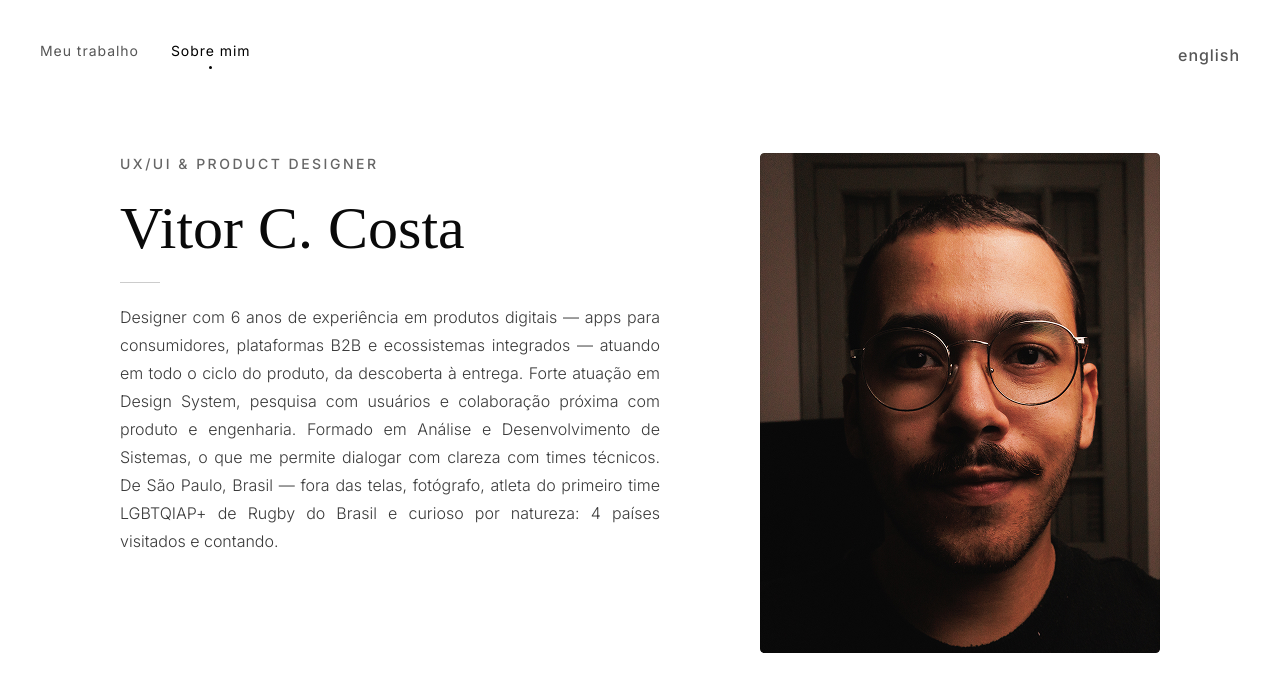
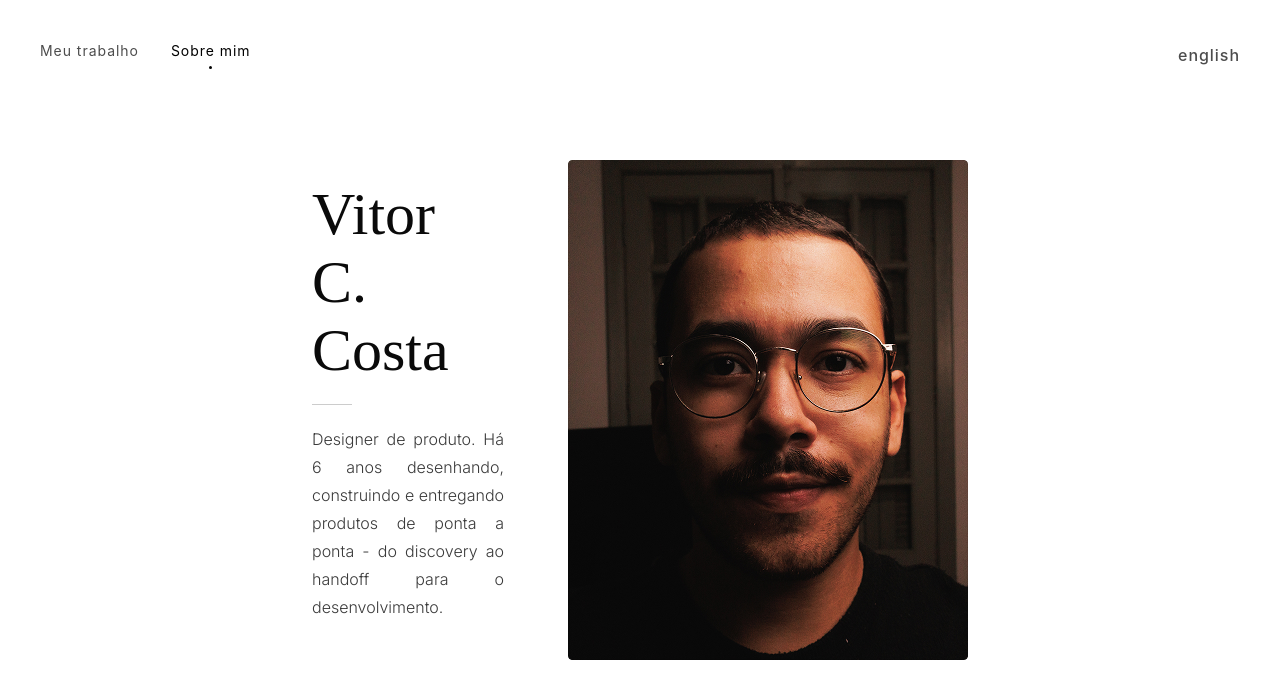
Before and after one commit to rootMaister/Portfolio2026, a React (Vite) app: page /about in a window 1280 px wide. Shown: the top 698 px of the page. Built offline with nearby package versions, Linux system fonts and the light colour scheme; a web font is replaced by a local one.

Commit message:
Copy ajustments

```diff
--- a/src/app/App.tsx
+++ b/src/app/App.tsx
@@ -12,7 +12,7 @@ import About from "./pages/About";
 import { useLang } from "../context/LanguageContext";
 import { t } from "../data/translations";
 
-const NAME = "VITOR C. COSTA";
+const NAME = "VITOR COSTA";
 
 function AnimatedName() {
   return (
@@ -64,12 +64,10 @@ function Home() {
     >
       <CustomCursor isHovering={isHovering} />
 
-      {/* Header */}
-      <header className="px-5 sm:px-10 pt-10 pb-16">
-        <Nav />
-
+      {/* Hero */}
+      <div className="px-5 sm:px-10 pt-[100px] pb-16">
         {/* Hero name — animated letters */}
-        <div className="mt-[9vh] mb-[9vh]">
+        <div className="mt-[9vh] mb-[9vh] max-w-[80%] mx-auto">
           <AnimatedName />
         </div>
 
@@ -79,9 +77,9 @@ function Home() {
             {tr.hero.subtitle}
           </p>
         </div>
-      </header>
+      </div>
 
-      <main className="px-5 sm:px-10 pb-16">
+      <main className="px-5 sm:px-10 pb-16 max-w-[80%] mx-auto">
         <GalleryGrid
           onHoverChange={setIsHovering}
           onProjectClick={setSelectedProjectId}
@@ -133,13 +131,27 @@ function ScrollSmootherWrapper({ children }: { children: React.ReactNode }) {
   );
 }
 
+function FixedHeader() {
+  return (
+    <header
+      className="fixed top-0 left-0 right-0 z-50 px-5 sm:px-10 pt-10 pb-4"
+      style={{ mixBlendMode: "difference" }}
+    >
+      <Nav />
+    </header>
+  );
+}
+
 export default function App() {
   return (
+    <>
+      <FixedHeader />
       <ScrollSmootherWrapper>
         <Routes>
           <Route path="/" element={<Home />} />
           <Route path="/about" element={<About />} />
         </Routes>
       </ScrollSmootherWrapper>
+    </>
   );
 }
--- a/src/app/components/GalleryGrid.tsx
+++ b/src/app/components/GalleryGrid.tsx
@@ -82,7 +82,7 @@ function GalleryCard({ item, index, onHoverChange, onProjectClick }: CardProps)
 
   return (
     <motion.div
-      className="relative overflow-hidden rounded-[4px] cursor-none"
+      className="relative overflow-hidden cursor-none"
       onMouseEnter={handleEnter}
       onMouseLeave={handleLeave}
       onTouchStart={handleEnter}
@@ -198,7 +198,7 @@ function GalleryCard({ item, index, onHoverChange, onProjectClick }: CardProps)
 
 export function GalleryGrid({ onHoverChange, onProjectClick }: GalleryGridProps) {
   return (
-    <ResponsiveMasonry columnsCountBreakPoints={{ 640: 1, 1024: 2, 1280: 3 }}>
+    <ResponsiveMasonry columnsCountBreakPoints={{ 640: 1, 1024: 2 }}>
       <Masonry gutter="0px">
         {projects.map((item, index) => (
           <GalleryCard
--- a/src/app/components/Nav.tsx
+++ b/src/app/components/Nav.tsx
@@ -15,8 +15,8 @@ function NavLink({ to, children }: NavLinkProps) {
   return (
     <Link
       to={to}
-      className={`relative flex flex-col items-center gap-[5px] transition-colors cursor-none ${
-        isActive ? "text-black" : "hover:text-black"
+      className={`relative flex flex-col items-center gap-[5px] transition-opacity cursor-none text-white ${
+        isActive ? "opacity-100" : "opacity-70 hover:opacity-100"
       }`}
     >
       {children}
@@ -24,7 +24,7 @@ function NavLink({ to, children }: NavLinkProps) {
         {isActive && (
           <motion.span
             layoutId="nav-dot"
-            className="block w-[3px] h-[3px] rounded-full bg-black"
+            className="block w-[3px] h-[3px] rounded-full bg-white"
             transition={{ type: "spring", stiffness: 400, damping: 30 }}
           />
         )}
@@ -38,14 +38,14 @@ export function Nav() {
   const tr = t[lang].nav;
 
   return (
-    <div className="flex items-center justify-between text-[#565656] text-[14px] tracking-[0.96px] w-full whitespace-nowrap">
+    <div className="flex items-center justify-between text-white text-[14px] tracking-[0.96px] w-full whitespace-nowrap">
       <div className="flex gap-[32px] items-center">
         <NavLink to="/">{tr.work}</NavLink>
         <NavLink to="/about">{tr.about}</NavLink>
       </div>
       <button
         onClick={toggle}
-        className="cursor-none hover:text-black transition-colors"
+        className="cursor-none opacity-70 hover:opacity-100 transition-opacity"
       >
         {tr.lang}
       </button>
--- a/src/app/components/ProjectModal.tsx
+++ b/src/app/components/ProjectModal.tsx
@@ -327,7 +327,7 @@ export function ProjectModal({ projectId, onClose }: ProjectModalProps) {
             className="fixed inset-0 z-50 flex items-center justify-center pointer-events-none"
           >
           <motion.div
-            className="relative w-full md:w-[99%] xl:w-[55%] max-h-[90vh] md:max-h-[99vh] xl:max-h-[90vh] bg-white rounded-[8px] overflow-y-auto cursor-none pointer-events-auto modal-scrollbar"
+            className="relative w-full md:w-[99%] xl:w-[55%] max-h-[90vh] md:max-h-[99vh] xl:max-h-[90vh] bg-white rounded-[16px] overflow-y-auto cursor-none pointer-events-auto modal-scrollbar"
             style={{ fontFamily: "'Inter', sans-serif" } as React.CSSProperties}
             initial={{ opacity: 0, y: 40, scale: 0.97 }}
             animate={{ opacity: 1, y: 0, scale: 1 }}
--- a/src/app/pages/About.tsx
+++ b/src/app/pages/About.tsx
@@ -1,6 +1,5 @@
 import { motion } from "motion/react";
 import { CustomCursor } from "../components/CustomCursor";
-import { Nav } from "../components/Nav";
 import { useLang } from "../../context/LanguageContext";
 import { t } from "../../data/translations";
 
@@ -33,13 +32,9 @@ export default function About() {
     >
       <CustomCursor isHovering={false} />
 
-      {/* Header / Nav */}
-      <header className="px-5 sm:px-10 pt-10 pb-6">
-        <Nav />
-      </header>
-
+      <div className="max-w-[70%] mx-auto pt-[100px]">
             {/* Hero */}
-      <section className="px-5 sm:px-10 lg:px-[120px] pt-[60px] pb-[80px] flex flex-col lg:flex-row items-start justify-between gap-10 lg:gap-16">
+            <section className="px-5 sm:px-10 lg:px-[120px] pt-[60px] pb-[80px] flex flex-col lg:flex-row items-start justify-between gap-10 lg:gap-16 ">
                 <motion.div className="flex flex-col gap-5 max-w-[580px]" {...fadeUp(0)}>
                   <p className="text-[#666] text-[14px] tracking-[2.5px] uppercase font-medium">
                     {about.role}
@@ -179,6 +174,7 @@ export default function About() {
                   </motion.a>
                 </div>
               </section>
+      </div>
 
       {/* Footer */}
       <footer className="mx-5 sm:mx-10 py-8 border-t border-black/10 flex items-center justify-between mt-8">
--- a/src/data/translations.ts
+++ b/src/data/translations.ts
@@ -6,7 +6,7 @@ export const t = {
       lang: "english",
     },
     hero: {
-      subtitle: "Há 6 anos transformando pesquisa em interface e interface em resultado.",
+      subtitle: "Há 6 anos transformando pesquisa em interface e interface em resultados.",
     },
     footer: {
       rights: "© 2026 VITOR C. COSTA. - TODOS OS DIREITOS RESERVADOS.",
@@ -15,8 +15,7 @@ export const t = {
       view: "Ver",
     },
     about: {
-      role: "UX/UI & PRODUCT DESIGNER",
-      bio: "Designer com 6 anos de experiência em produtos digitais — apps para consumidores, plataformas B2B e ecossistemas integrados — atuando em todo o ciclo do produto, da descoberta à entrega. Forte atuação em Design System, pesquisa com usuários e colaboração próxima com produto e engenharia. Formado em Análise e Desenvolvimento de Sistemas, o que me permite dialogar com clareza com times técnicos. De São Paulo, Brasil — fora das telas, fotógrafo, atleta do primeiro time LGBTQIAP+ de Rugby do Brasil e curioso por natureza: 4 países visitados e contando.",
+      bio: "Designer de produto. Há 6 anos desenhando, construindo e entregando produtos de ponta a ponta - do discovery ao handoff para o desenvolvimento.",
       sectionExperience: "EXPERIÊNCIA",
       sectionSkills: "HABILIDADES",
       sectionEducation: "FORMAÇÃO",
@@ -35,22 +34,22 @@ export const t = {
     ],
     experiences: [
       {
-        title: "UX/UI Designer",
-        company: "All Easy",
+        title: "UI Designer",
+        company: "All Easy, alocado na Prudential do Brasil",
         period: "2025 — Atual",
-        description: "Criação e manutenção de design system escalável adotado por todos os squads do produto. Redesigns com impacto direto na redução de chamados relacionados à interface e padronização visual consistente em toda a plataforma. Uso de IA como acelerador no processo de pesquisa e testes de usabilidade.",
+        description: "UI Designer responsável pela concepção, construção e manutenção do Design System e redesign do app focado em consistência visual. Impacto percebido na redução de chamados do suporte e aceleração do desenvolvimento.",
       },
       {
         title: "Product Designer",
         company: "apepê",
         period: "2021 — 2025",
-        description: "Condução de todo o ciclo de design em app B2C com +14k usuários. Design que contribuiu para o crescimento da base de 1.500 para 9.000+ usuários — com foco em clareza, recorrência e confiança na navegação. Design system para múltiplas squads com handoff técnico e colaboração próxima com engenharia e produto.",
+        description: "Atuando de ponta ponta no ecossistema integrado de aplicativos do apepê, contribui na construção de produtos e soluções baseadas em escalabilidade que impactaram +14 mil usuários. ",
       },
       {
         title: "UX/UI Designer & Product Owner",
         company: "Spaceneedle Tecnologia",
         period: "2020 — 2021",
-        description: "Atuação como Product Owner em projeto de dashboard analítico — fazendo a ponte entre o time de desenvolvimento responsável pelo processamento de dados e as necessidades do negócio, além do design das interfaces. O projeto resultou em redução de mais de 90% no tempo de processamento.",
+        description: "Design de plataforma análise de carteira da Bayer, responsável pela construção do fluxo de processamento de dados . Solução que contribuiu para a redução de 90% do tempo de processamento.",
       },
     ],
   },
```
Also changed, not shown: 2 other files (tests, documents, lock files or other folders). Lines whose indentation alone changed are shown as unchanged.
